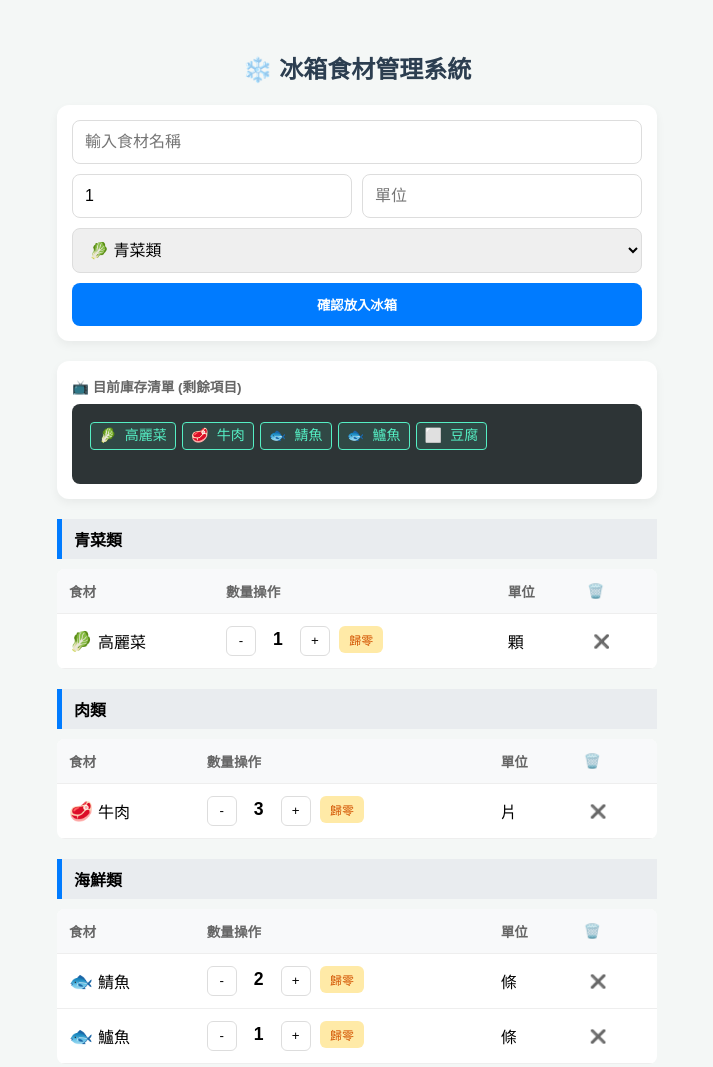
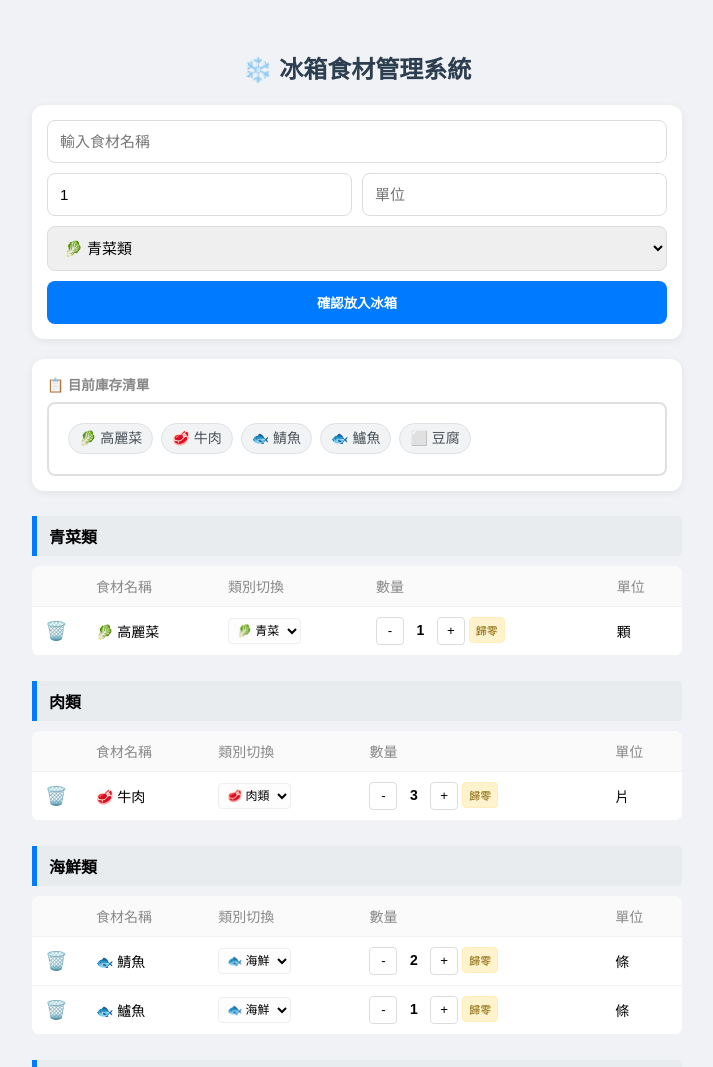
Before and after one commit to Grardoll/my-fridge, a plain HTML site: page index.html in a window 1280 px wide. Shown: the top 1067 px of the page, without its empty margins (283-996 px from the left). Drawn offline with Linux system fonts and the light colour scheme.

Commit message:
Update index.html

```diff
--- a/index.html
+++ b/index.html
@@ -3,33 +3,36 @@
 <head>
     <meta charset="UTF-8">
     <meta name="viewport" content="width=device-width, initial-scale=1.0">
-    <title>冰箱食材智能管家</title>
+    <title>冰箱食材管理系統 v4</title>
     <style>
-        body { font-family: "Microsoft JhengHei", sans-serif; max-width: 600px; margin: 20px auto; padding: 10px; background-color: #f4f7f6; }
+        body { font-family: "Microsoft JhengHei", sans-serif; max-width: 650px; margin: 20px auto; padding: 10px; background-color: #f0f2f5; }
         h2 { color: #2c3e50; text-align: center; }
-        .card { background: white; padding: 15px; border-radius: 12px; box-shadow: 0 4px 10px rgba(0,0,0,0.05); margin-bottom: 20px; }
+        .card { background: white; padding: 15px; border-radius: 12px; box-shadow: 0 2px 8px rgba(0,0,0,0.06); margin-bottom: 20px; }
 
-        /* 新增欄位樣式 */
+        /* 輸入區樣式 */
         .input-group { display: grid; grid-template-columns: 1fr 1fr; gap: 10px; }
         .full-width { grid-column: span 2; }
-        input, select { padding: 12px; border: 1px solid #ddd; border-radius: 8px; font-size: 16px; }
+        input, select { padding: 12px; border: 1px solid #ddd; border-radius: 8px; font-size: 15px; }
         .btn-add { background-color: #007bff; color: white; border: none; padding: 12px; border-radius: 8px; cursor: pointer; font-weight: bold; }
 
-        /* 剩餘食材螢幕樣式 */
-        .stock-screen { background: #2d3436; color: #55efc4; padding: 15px; border-radius: 8px; font-family: monospace; min-height: 50px; line-height: 1.6; }
-        .stock-tag { display: inline-block; background: rgba(85, 239, 196, 0.1); border: 1px solid #55efc4; padding: 2px 8px; margin: 3px; border-radius: 4px; font-size: 14px; }
+        /* 庫存螢幕 (白底) */
+        .stock-screen { background: #ffffff; border: 2px solid #e0e0e0; color: #2d3436; padding: 15px; border-radius: 8px; min-height: 40px; line-height: 1.8; }
+        .stock-tag { display: inline-block; background: #f1f3f5; border: 1px solid #dee2e6; padding: 2px 10px; margin: 4px; border-radius: 20px; font-size: 14px; color: #495057; }
 
         /* 表格樣式 */
-        .category-title { background: #e9ecef; padding: 8px 12px; border-left: 5px solid #007bff; font-weight: bold; margin: 20px 0 10px 0; }
-        table { width: 100%; border-collapse: collapse; background: white; border-radius: 8px; overflow: hidden; }
-        th, td { padding: 12px; text-align: left; border-bottom: 1px solid #eee; }
-        th { background-color: #f8f9fa; color: #666; font-size: 0.85em; }
+        .category-title { background: #e9ecef; padding: 8px 12px; border-left: 5px solid #007bff; font-weight: bold; margin: 25px 0 10px 0; border-radius: 0 4px 4px 0; }
+        table { width: 100%; border-collapse: collapse; background: white; border-radius: 8px; overflow: hidden; font-size: 14px; }
+        th, td { padding: 10px 8px; text-align: left; border-bottom: 1px solid #f1f1f1; }
+        th { background-color: #fafafa; color: #888; font-weight: normal; }
 
-        .btn-qty { width: 30px; height: 30px; cursor: pointer; border: 1px solid #ddd; background: #fff; border-radius: 6px; }
-        .btn-zero { background-color: #ffeaa7; border: none; padding: 5px 10px; border-radius: 6px; cursor: pointer; font-size: 12px; margin-left: 5px; color: #d35400; }
-        .btn-delete { background: none; border: none; cursor: pointer; filter: grayscale(1); }
-        .count-display { display: inline-block; width: 35px; text-align: center; font-weight: bold; font-size: 1.1em; }
-        .emoji { font-size: 1.2em; margin-right: 5px; }
+        /* 功能按鈕 */
+        .btn-qty { width: 28px; height: 28px; cursor: pointer; border: 1px solid #ddd; background: #fff; border-radius: 4px; }
+        .btn-zero { background-color: #fff3cd; border: 1px solid #ffeeba; padding: 4px 6px; border-radius: 4px; cursor: pointer; font-size: 11px; color: #856404; }
+        .btn-delete { background: none; border: none; cursor: pointer; font-size: 18px; padding: 0 5px; }
+        .count-display { display: inline-block; width: 25px; text-align: center; font-weight: bold; }
+
+        /* 表格內的下拉選單 */
+        .inline-select { padding: 4px; font-size: 12px; border-radius: 4px; border: 1px solid #eee; background: #fdfdfd; }
     </style>
 </head>
 <body>
@@ -52,19 +55,16 @@
         </div>
     </div>
 
-    <!-- 2. 剩餘食材螢幕 (不顯示數量) -->
+    <!-- 2. 剩餘食材螢幕 (白底) -->
     <div class="card">
-        <div style="font-size: 0.85em; color: #666; margin-bottom: 8px; font-weight: bold;">📺 目前庫存清單 (剩餘項目)</div>
-        <div id="stockScreen" class="stock-screen">
-            <!-- 剩餘食材標籤會顯示在這裡 -->
-        </div>
+        <div style="font-size: 0.85em; color: #888; margin-bottom: 8px; font-weight: bold;">📋 目前庫存清單</div>
+        <div id="stockScreen" class="stock-screen"></div>
     </div>
 
     <!-- 3. 詳細清單區 -->
     <div id="displayArea"></div>
 
     <script>
-        // 圖示對應表
         const emojiMap = {
             "高麗菜": "🥬", "白菜": "🥬", "青菜": "🥦", "空心菜": "🌿",
             "牛肉": "🥩", "豬肉": "🐷", "雞肉": "🍗", "羊肉": "🍖",
@@ -76,10 +76,10 @@
             for (let key in emojiMap) {
                 if (name.includes(key)) return emojiMap[key];
             }
-            return "📍"; // 預設圖示
+            return "📍";
         }
 
-        let inventory = JSON.parse(localStorage.getItem('myFridgeDataV3')) || [
+        let inventory = JSON.parse(localStorage.getItem('myFridgeDataV4')) || [
             { name: "高麗菜", qty: 1, unit: "顆", cat: "青菜類" },
             { name: "牛肉", qty: 3, unit: "片", cat: "肉類" },
             { name: "鯖魚", qty: 2, unit: "條", cat: "海鮮類" },
@@ -88,7 +88,7 @@
         ];
 
         function saveData() {
-            localStorage.setItem('myFridgeDataV3', JSON.stringify(inventory));
+            localStorage.setItem('myFridgeDataV4', JSON.stringify(inventory));
         }
 
         function render() {
@@ -97,17 +97,16 @@
             displayArea.innerHTML = "";
             stockScreen.innerHTML = "";
 
-            // 更新上方螢幕 (僅顯示數量 > 0 的名稱)
+            // 更新上方螢幕
             const activeItems = inventory.filter(item => item.qty > 0);
             if (activeItems.length === 0) {
-                stockScreen.innerHTML = '<span style="color: #636e72;">(冰箱空空如也)</span>';
+                stockScreen.innerHTML = '<span style="color: #ccc;">(目前沒有食材)</span>';
             } else {
                 activeItems.forEach(item => {
                     stockScreen.innerHTML += `<span class="stock-tag">${getEmoji(item.name)} ${item.name}</span>`;
                 });
             }
 
-            // 更新下方詳細表格
             const categories = ["青菜類", "肉類", "海鮮類", "其他"];
             categories.forEach(cat => {
                 const filtered = inventory.filter(item => item.cat === cat);
@@ -115,14 +114,23 @@
                     let html = `
                         <div class="category-title">${cat}</div>
                         <table>
-                            <thead><tr><th>食材</th><th>數量操作</th><th>單位</th><th>🗑️</th></tr></thead>
+                            <thead><tr><th width="40"></th><th>食材名稱</th><th>類別切換</th><th>數量</th><th>單位</th></tr></thead>
                             <tbody>
                     `;
                     inventory.forEach((item, index) => {
                         if (item.cat === cat) {
                             html += `
                                 <tr>
-                                    <td><span class="emoji">${getEmoji(item.name)}</span>${item.name}</td>
+                                    <td><button class="btn-delete" onclick="deleteItem(${index})">🗑️</button></td>
+                                    <td>${getEmoji(item.name)} ${item.name}</td>
+                                    <td>
+                                        <select class="inline-select" onchange="changeCat(${index}, this.value)">
+                                            <option value="青菜類" ${item.cat==='青菜類'?'selected':''}>🥬 青菜</option>
+                                            <option value="肉類" ${item.cat==='肉類'?'selected':''}>🥩 肉類</option>
+                                            <option value="海鮮類" ${item.cat==='海鮮類'?'selected':''}>🐟 海鮮</option>
+                                            <option value="其他" ${item.cat==='其他'?'selected':''}>📦 其他</option>
+                                        </select>
+                                    </td>
                                     <td>
                                         <button class="btn-qty" onclick="updateQty(${index}, -1)">-</button>
                                         <span class="count-display">${item.qty}</span>
@@ -130,7 +138,6 @@
                                         <button class="btn-zero" onclick="zeroQty(${index})">歸零</button>
                                     </td>
                                     <td>${item.unit}</td>
-                                    <td><button class="btn-delete" onclick="deleteItem(${index})">❌</button></td>
                                 </tr>
                             `;
                         }
@@ -150,6 +157,11 @@
 
         function zeroQty(index) {
             inventory[index].qty = 0;
+            render();
+        }
+
+        function changeCat(index, newCat) {
+            inventory[index].cat = newCat;
             render();
         }
 
```
